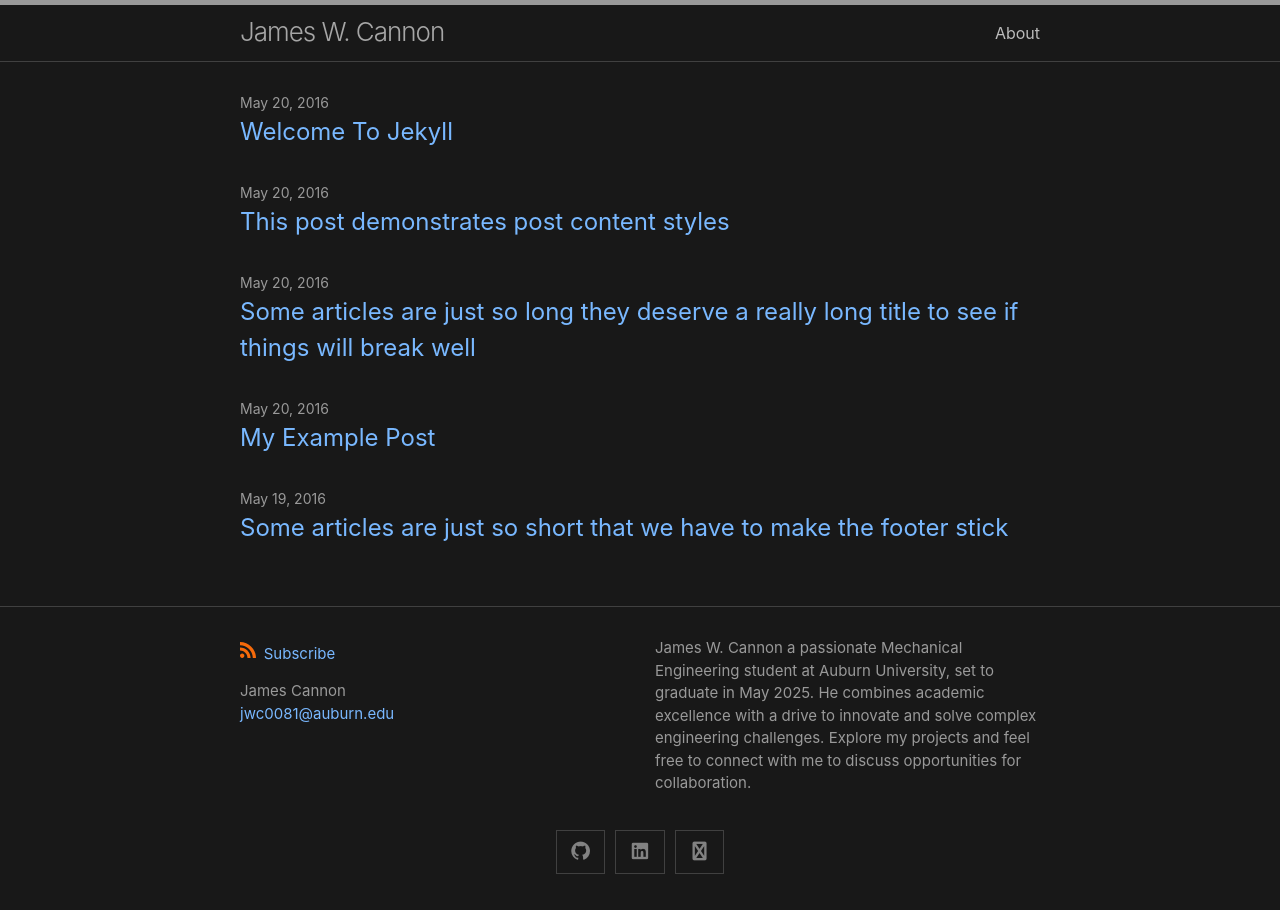
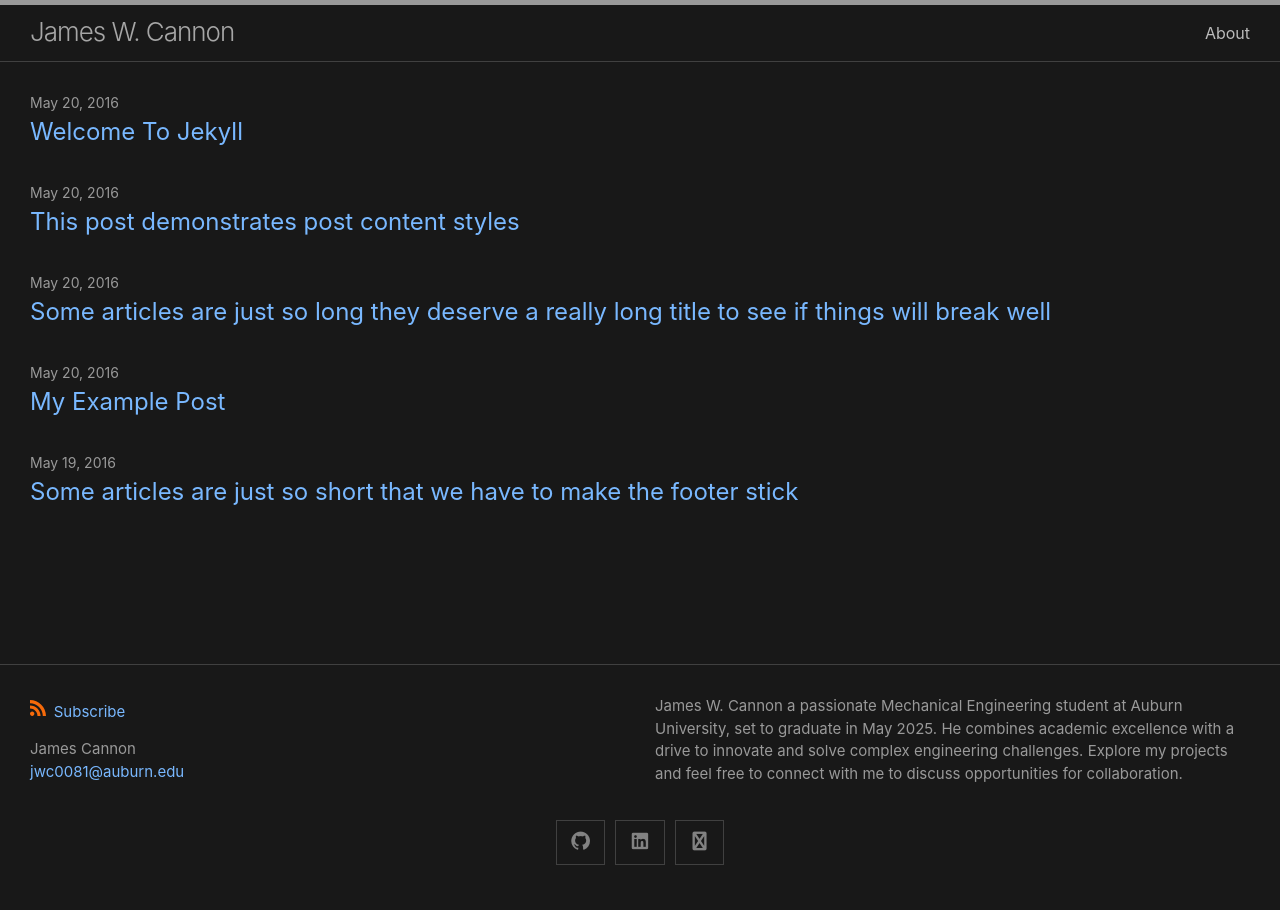
Before and after one commit to jacan20/portfolio, a Jekyll site: the page built from index.md, in a window 1280 px wide. Built offline with Jekyll 4.4.1, drawn with Linux system fonts in a browser that asks for light colours.

Commit message:
Update custom-variables.scss

```diff
--- a/_sass/minima/custom-variables.scss
+++ b/_sass/minima/custom-variables.scss
@@ -1 +1,2 @@
 // Placeholder to allow overriding predefined variables smoothly.
+$content-width: 150%;
```
